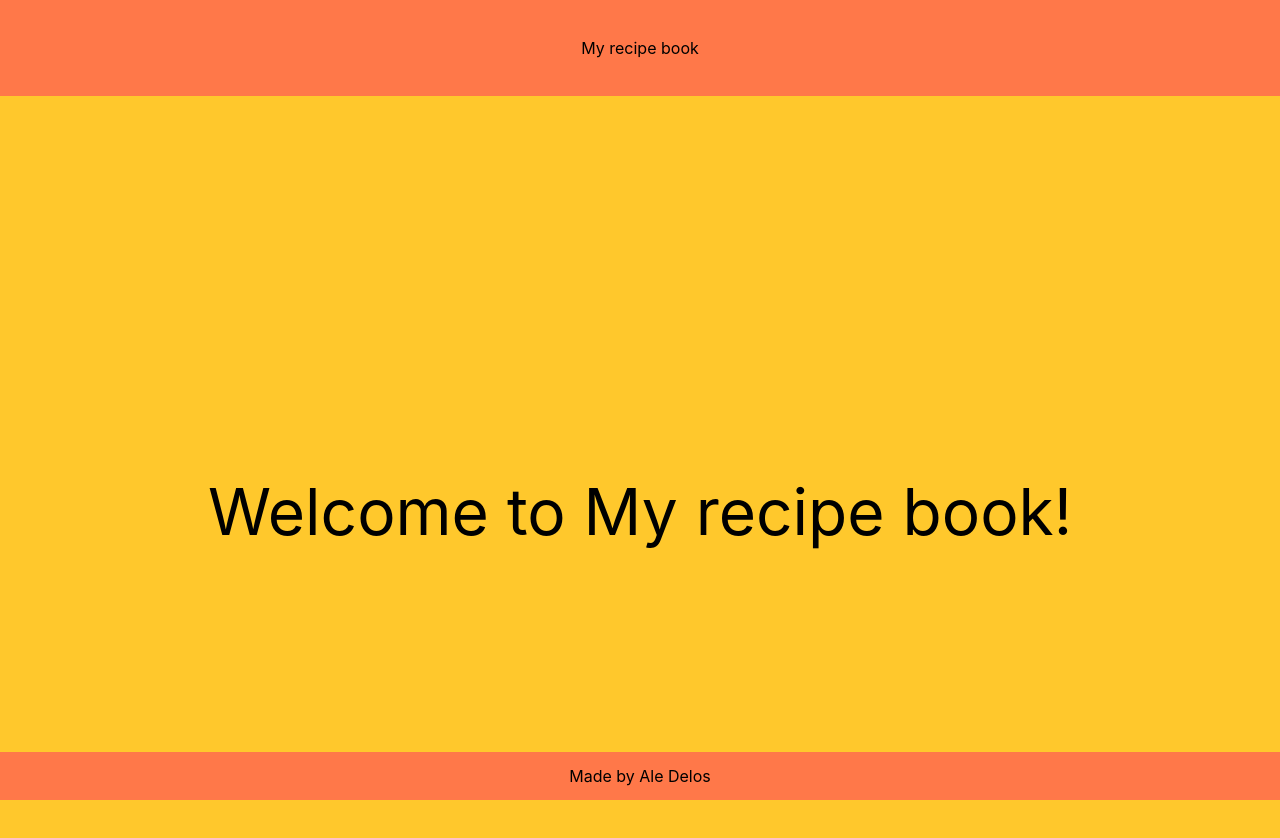
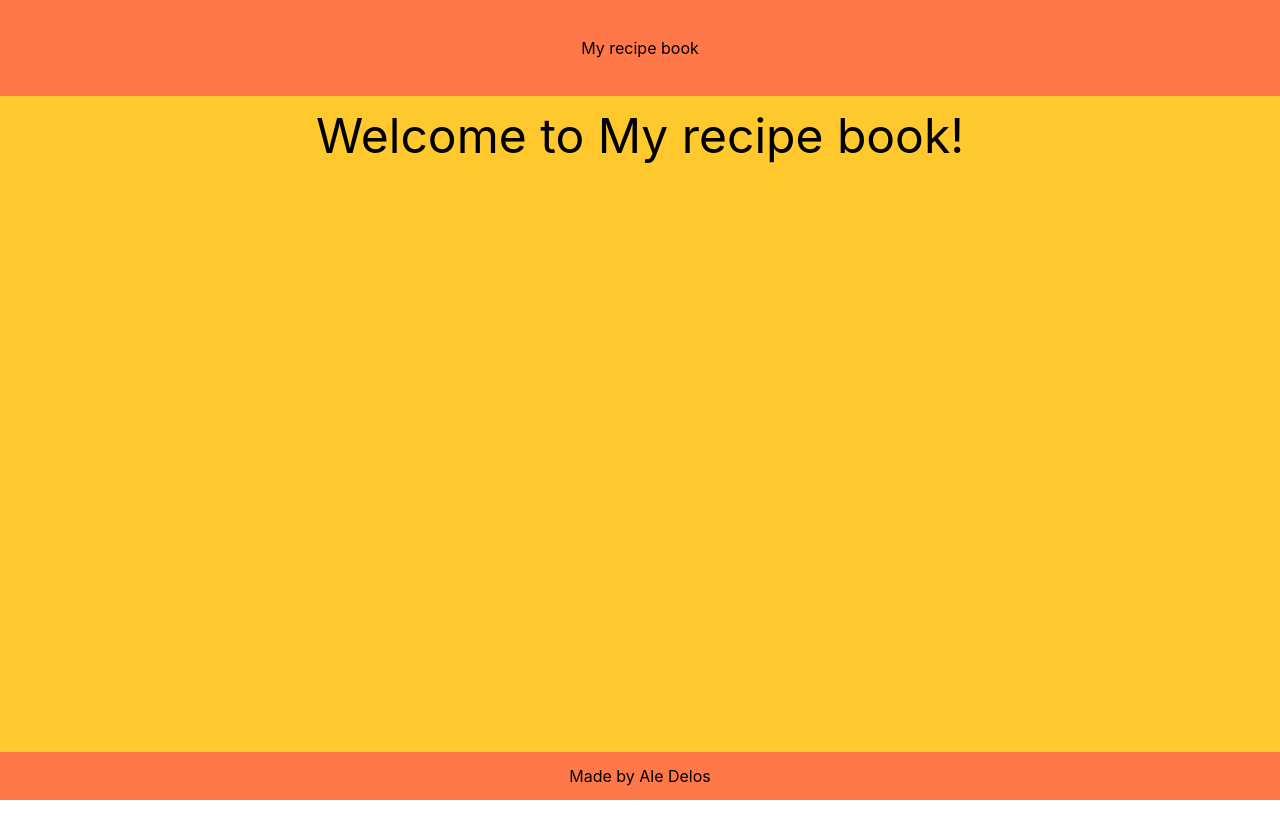
Before and after one commit to aledeloss/recibe-book, a Next.js app: page / in a window 1280 px wide. Shown: the top 838 px of the page. After the commit the page ends 800 px from the top, so only its background shows below. Built offline with nearby package versions, Linux system fonts and the light colour scheme.

Commit message:
Fix some basic styles

```diff
--- a/components/Layout.tsx
+++ b/components/Layout.tsx
@@ -1,12 +1,18 @@
 import React from 'react';
+import Head from 'next/head';
 
 const Layout = ({ children }: { children: JSX.Element }) => {
   return (
-    <div className='w-screen'>
+    <div className='w-screen h-screen bg-yellow'>
+      <Head>
+        <title>My recipe book</title>
+        <meta name='description' content='Generated by create next app' />
+        <link rel='icon' href='/favicon.ico' />
+      </Head>
       <header className='bg-orange h-24 flex justify-center items-center'>
         My recipe book
       </header>
-      <main className='p-4 bg-yellow'>{children}</main>
+      <main className='p-4'>{children}</main>
       <footer className='bg-orange h-12 flex justify-center items-center absolute bottom-0 w-full'>
         <span>
           Made by{' '}
--- a/pages/index.tsx
+++ b/pages/index.tsx
@@ -1,19 +1,9 @@
-import Head from 'next/head';
-import Button from '../components/Button';
-import styles from '../styles/Home.module.css';
+const Home = () => {
+  return (
+    <div className='flex justify-center items-center'>
 
-const Home = () => {
-
-  return (
-    <div className={styles.container}>
-      <Head>
-        <title>My recipe book</title>
-        <meta name='description' content='Generated by create next app' />
-        <link rel='icon' href='/favicon.ico' />
-      </Head>
-
-      <div className={styles.main}>
-        <h1 className={styles.title}>Welcome to My recipe book!</h1>
+      <div className='text-5xl'>
+        <h1>Welcome to My recipe book!</h1>
       </div>
     </div>
   );
--- a/styles/Home.module.css
+++ /dev/null
@@ -1,129 +0,0 @@
-.container {
-  padding: 0 2rem;
-}
-
-.main {
-  min-height: 100vh;
-  padding: 4rem 0;
-  flex: 1;
-  display: flex;
-  flex-direction: column;
-  justify-content: center;
-  align-items: center;
-}
-
-.footer {
-  display: flex;
-  flex: 1;
-  padding: 2rem 0;
-  border-top: 1px solid #eaeaea;
-  justify-content: center;
-  align-items: center;
-}
-
-.footer a {
-  display: flex;
-  justify-content: center;
-  align-items: center;
-  flex-grow: 1;
-}
-
-.title a {
-  color: #0070f3;
-  text-decoration: none;
-}
-
-.title a:hover,
-.title a:focus,
-.title a:active {
-  text-decoration: underline;
-}
-
-.title {
-  margin: 0;
-  line-height: 1.15;
-  font-size: 4rem;
-}
-
-.title,
-.description {
-  text-align: center;
-}
-
-.description {
-  margin: 4rem 0;
-  line-height: 1.5;
-  font-size: 1.5rem;
-}
-
-.code {
-  background: #fafafa;
-  border-radius: 5px;
-  padding: 0.75rem;
-  font-size: 1.1rem;
-  font-family: Menlo, Monaco, Lucida Console, Liberation Mono, DejaVu Sans Mono,
-    Bitstream Vera Sans Mono, Courier New, monospace;
-}
-
-.grid {
-  display: flex;
-  align-items: center;
-  justify-content: center;
-  flex-wrap: wrap;
-  max-width: 800px;
-}
-
-.card {
-  margin: 1rem;
-  padding: 1.5rem;
-  text-align: left;
-  color: inherit;
-  text-decoration: none;
-  border: 1px solid #eaeaea;
-  border-radius: 10px;
-  transition: color 0.15s ease, border-color 0.15s ease;
-  max-width: 300px;
-}
-
-.card:hover,
-.card:focus,
-.card:active {
-  color: #0070f3;
-  border-color: #0070f3;
-}
-
-.card h2 {
-  margin: 0 0 1rem 0;
-  font-size: 1.5rem;
-}
-
-.card p {
-  margin: 0;
-  font-size: 1.25rem;
-  line-height: 1.5;
-}
-
-.logo {
-  height: 1em;
-  margin-left: 0.5rem;
-}
-
-@media (max-width: 600px) {
-  .grid {
-    width: 100%;
-    flex-direction: column;
-  }
-}
-
-@media (prefers-color-scheme: dark) {
-  .card,
-  .footer {
-    border-color: #222;
-  }
-  .code {
-    background: #111;
-  }
-  .logo img {
-    filter: invert(1);
-  }
-}
```
